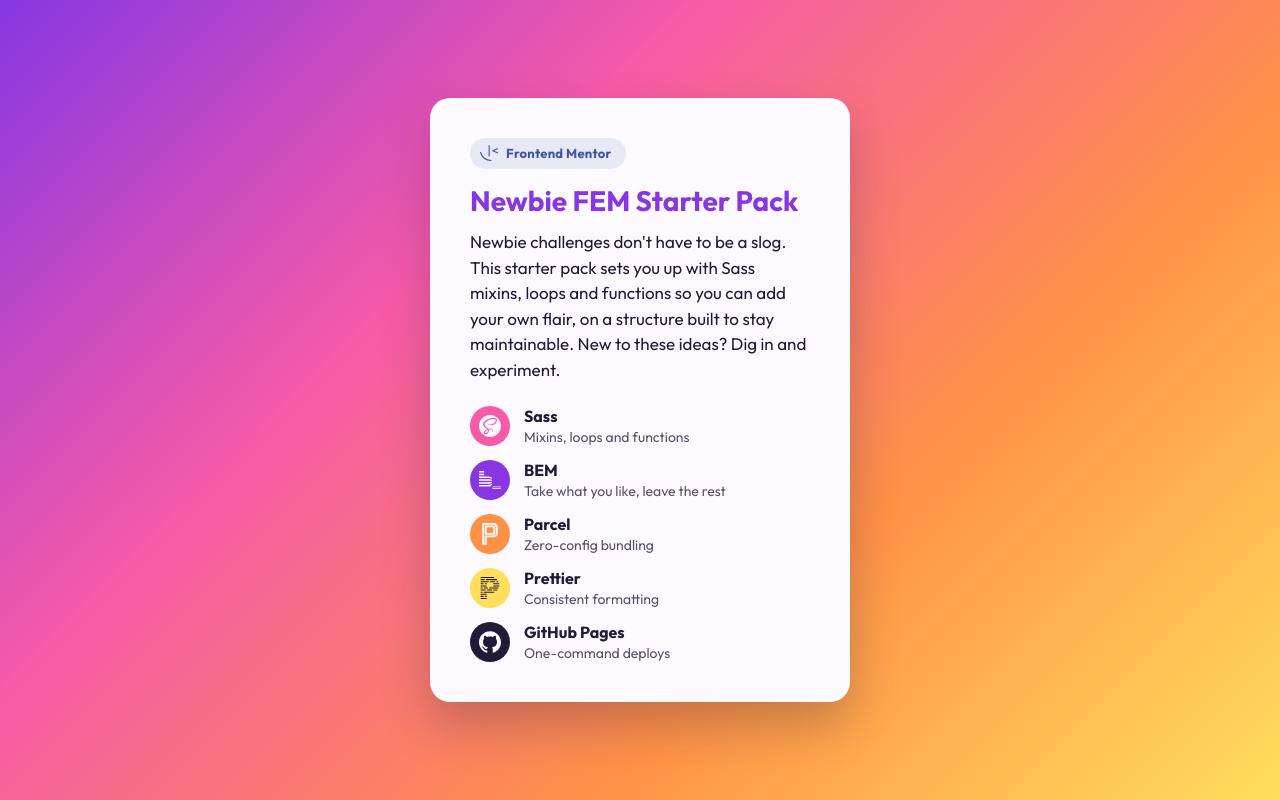
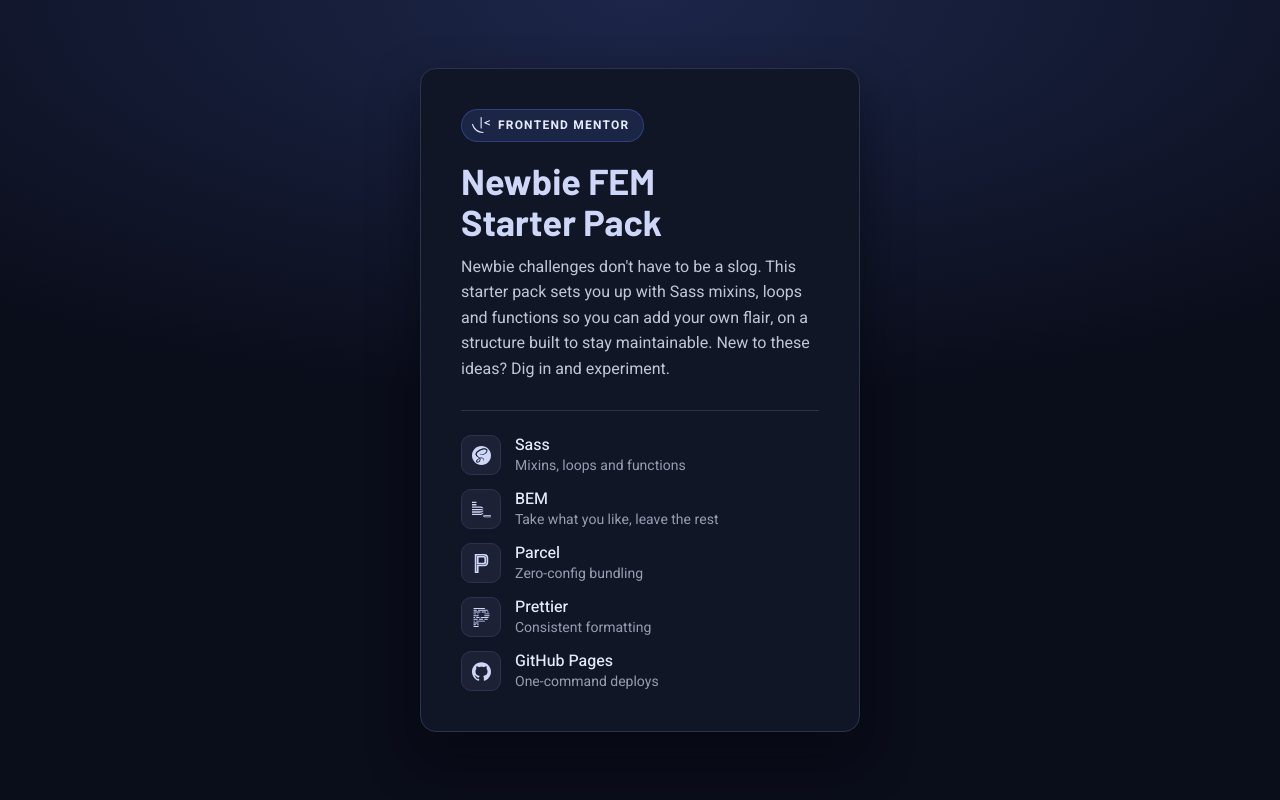
Before and after one commit to JDevlinDev/newbie-fem-starter, a website built with Parcel: page src/index.html in a window 1280 px wide. Built offline with nearby package versions, Linux system fonts and the light colour scheme.

Commit message:
Restyle demo with a dark Frontend Mentor-inspired theme

```diff
--- a/src/index.html
+++ b/src/index.html
@@ -6,7 +6,7 @@
     <link rel="preconnect" href="https://fonts.googleapis.com" />
     <link rel="preconnect" href="https://fonts.gstatic.com" crossorigin />
     <link
-      href="https://fonts.googleapis.com/css2?family=Outfit:wght@400;700&display=swap"
+      href="https://fonts.googleapis.com/css2?family=Barlow:wght@600;700&family=Heebo:wght@400;500;700&display=swap"
       rel="stylesheet"
     />
     <!-- <link rel="icon" href="./images/favicon.png" type="image/png" /> -->
--- a/src/scss/abstracts/_variables.scss
+++ b/src/scss/abstracts/_variables.scss
@@ -1,13 +1,19 @@
 // Sass variables and maps (colors, font stacks, spacing scales)
 
+// Frontend Mentor's blues, plus a navy and slate scale for the dark theme
 $palette: (
-  "grape": hsl(268, 75%, 55%),
-  "bubblegum": hsl(330, 90%, 66%),
-  "tangerine": hsl(24, 100%, 64%),
-  "lemon": hsl(48, 100%, 68%),
-  "ink": hsl(255, 35%, 16%),
-  "marshmallow": hsl(270, 100%, 99%),
-  "mentor": hsl(227, 44%, 44%), // Frontend Mentor brand blue
+  "blue-100": hsl(225, 75%, 94%),
+  "blue-200": hsl(227, 73%, 89%),
+  "blue-500": hsl(227, 44%, 44%),
+  // Frontend Mentor brand blue
+  "navy-950": hsl(228, 45%, 7%),
+  "navy-900": hsl(228, 38%, 11%),
+  "navy-800": hsl(228, 32%, 16%),
+  "navy-700": hsl(228, 28%, 24%),
+  "slate-300": hsl(228, 22%, 80%),
+  "slate-400": hsl(228, 14%, 64%),
 );
 
-$font-family: "Outfit", sans-serif;
+// Same fonts as frontendmentor.io (both SIL Open Font License)
+$font-body: "Heebo", sans-serif;
+$font-heading: "Barlow", sans-serif;
--- a/src/scss/base/_typography.scss
+++ b/src/scss/base/_typography.scss
@@ -1,7 +1,20 @@
 @use "../abstracts" as *;
 
 body {
-  font-family: $font-family;
-  line-height: 1.5;
-  color: var(--color-ink);
+  font-family: $font-body;
+  line-height: 1.6;
+  color: var(--theme-text);
 }
+
+h1,
+h2,
+h3,
+h4,
+h5,
+h6 {
+  font-family: $font-heading;
+  font-weight: 700;
+  line-height: 1.15;
+  text-wrap: balance;
+  color: var(--theme-heading);
+}
--- a/src/scss/components/_card.scss
+++ b/src/scss/components/_card.scss
@@ -1,29 +1,32 @@
 @use "../abstracts" as *;
 
 .card {
-  max-width: rem(420);
+  max-width: rem(440);
   padding: rem(28) rem(24);
-  border-radius: rem(20);
-  background-color: var(--color-marshmallow);
-  box-shadow: 0 rem(24) rem(48) hsl(255 35% 16% / 0.25);
+  border: 1px solid var(--theme-border);
+  border-radius: rem(16);
+  background-color: var(--theme-surface);
+  box-shadow: 0 rem(24) rem(48) hsl(228 45% 3% / 0.5);
 
   @include breakpoints("md") {
     padding: rem(40);
   }
 
-  // Pill label above the title
+  // Pill label above the title, in Frontend Mentor's label style
   &__eyebrow {
     display: inline-flex;
     align-items: center;
     gap: rem(8);
-    margin-bottom: rem(16);
+    margin-bottom: rem(18);
     padding: rem(6) rem(14) rem(6) rem(10);
+    border: 1px solid color-mix(in srgb, var(--theme-brand) 60%, transparent);
     border-radius: 100vmax;
-    background-color: color-mix(in srgb, var(--color-mentor) 10%, transparent);
-    font-size: rem(13);
+    background-color: color-mix(in srgb, var(--theme-brand) 25%, transparent);
+    font-size: rem(12);
     font-weight: 700;
-    letter-spacing: 0.02em;
-    color: var(--color-mentor);
+    letter-spacing: 0.1em;
+    text-transform: uppercase;
+    color: var(--theme-accent);
   }
 
   &__eyebrow-logo {
@@ -35,12 +38,14 @@
 
   &__title {
     margin-bottom: rem(12);
-    font-size: rem(28);
-    line-height: 1.15;
-    color: var(--color-grape);
+    font-size: rem(30);
+
+    @include breakpoints("md") {
+      font-size: rem(36);
+    }
   }
 
   &__text {
-    font-size: rem(17);
+    font-size: rem(16);
   }
 }
--- a/src/scss/components/_tools.scss
+++ b/src/scss/components/_tools.scss
@@ -1,34 +1,14 @@
-@use "sass:map";
 @use "../abstracts" as *;
 
-// Badge and logo colors for each tool, picked from $palette
-$tools: (
-  "sass": (
-    badge: "bubblegum",
-    logo: "marshmallow",
-  ),
-  "bem": (
-    badge: "grape",
-    logo: "marshmallow",
-  ),
-  "parcel": (
-    badge: "tangerine",
-    logo: "marshmallow",
-  ),
-  "prettier": (
-    badge: "lemon",
-    logo: "ink",
-  ),
-  "github": (
-    badge: "ink",
-    logo: "marshmallow",
-  ),
-);
+// Each name matches a logo file in images/icons/
+$tools: "sass", "bem", "parcel", "prettier", "github";
 
 .tools {
   display: grid;
   gap: rem(14);
-  margin-top: rem(24);
+  margin-top: rem(28);
+  padding-top: rem(24);
+  border-top: 1px solid var(--theme-border);
 
   &__item {
     display: grid;
@@ -41,7 +21,9 @@ $tools: (
     grid-row: span 2;
     width: rem(40);
     height: rem(40);
-    border-radius: 50%;
+    border: 1px solid var(--theme-border);
+    border-radius: rem(10);
+    background-color: var(--theme-surface-raised);
 
     // The logo is drawn as a mask, so CSS controls its color
     &::before {
@@ -49,33 +31,30 @@ $tools: (
       display: block;
       width: 100%;
       height: 100%;
+      background-color: var(--theme-heading);
       mask-position: center;
-      mask-size: 55%;
+      mask-size: 50%;
       mask-repeat: no-repeat;
     }
   }
 
-  // One modifier per tool: badge color, logo color and logo file
+  // One modifier per tool for its logo
   // (url paths are relative to style.scss, not this partial)
-  @each $tool, $colors in $tools {
-    &__icon--#{$tool} {
-      background-color: var(--color-#{map.get($colors, "badge")});
-
-      &::before {
-        background-color: var(--color-#{map.get($colors, "logo")});
-        mask-image: url("../images/icons/#{$tool}.svg");
-      }
+  @each $tool in $tools {
+    &__icon--#{$tool}::before {
+      mask-image: url("../images/icons/#{$tool}.svg");
     }
   }
 
   &__name {
-    font-weight: 700;
+    font-weight: 500;
     line-height: 1.2;
+    color: var(--theme-accent);
   }
 
   &__desc {
     font-size: rem(14);
     line-height: 1.3;
-    opacity: 0.75;
+    color: var(--theme-muted);
   }
 }
--- a/src/scss/pages/_home.scss
+++ b/src/scss/pages/_home.scss
@@ -1,9 +1,9 @@
+// Dark background with a soft brand-blue glow at the top
 body {
-  background-image: linear-gradient(
-    135deg,
-    var(--color-grape),
-    var(--color-bubblegum),
-    var(--color-tangerine),
-    var(--color-lemon)
+  background-color: var(--theme-bg);
+  background-image: radial-gradient(
+    ellipse 80% 50% at 50% 0%,
+    color-mix(in srgb, var(--theme-glow) 35%, transparent),
+    transparent
   );
 }
--- a/src/scss/themes/_default.scss
+++ b/src/scss/themes/_default.scss
@@ -1,8 +1,22 @@
 @use "../abstracts" as *;
 
-// Turn every color in $palette into a CSS custom property: --color-grape, ...
 :root {
+  color-scheme: dark;
+
+  // Turn every color in $palette into a CSS custom property: --color-blue-500, ...
   @each $name, $color in $palette {
     --color-#{$name}: #{$color};
   }
+
+  // Semantic tokens: components use these, so a new theme only remaps this list
+  --theme-bg: var(--color-navy-950);
+  --theme-glow: var(--color-blue-500);
+  --theme-surface: var(--color-navy-900);
+  --theme-surface-raised: var(--color-navy-800);
+  --theme-border: var(--color-navy-700);
+  --theme-heading: var(--color-blue-200);
+  --theme-text: var(--color-slate-300);
+  --theme-muted: var(--color-slate-400);
+  --theme-accent: var(--color-blue-100);
+  --theme-brand: var(--color-blue-500);
 }
```
Also changed, not shown: CLAUDE.md (+1 -0 lines).
